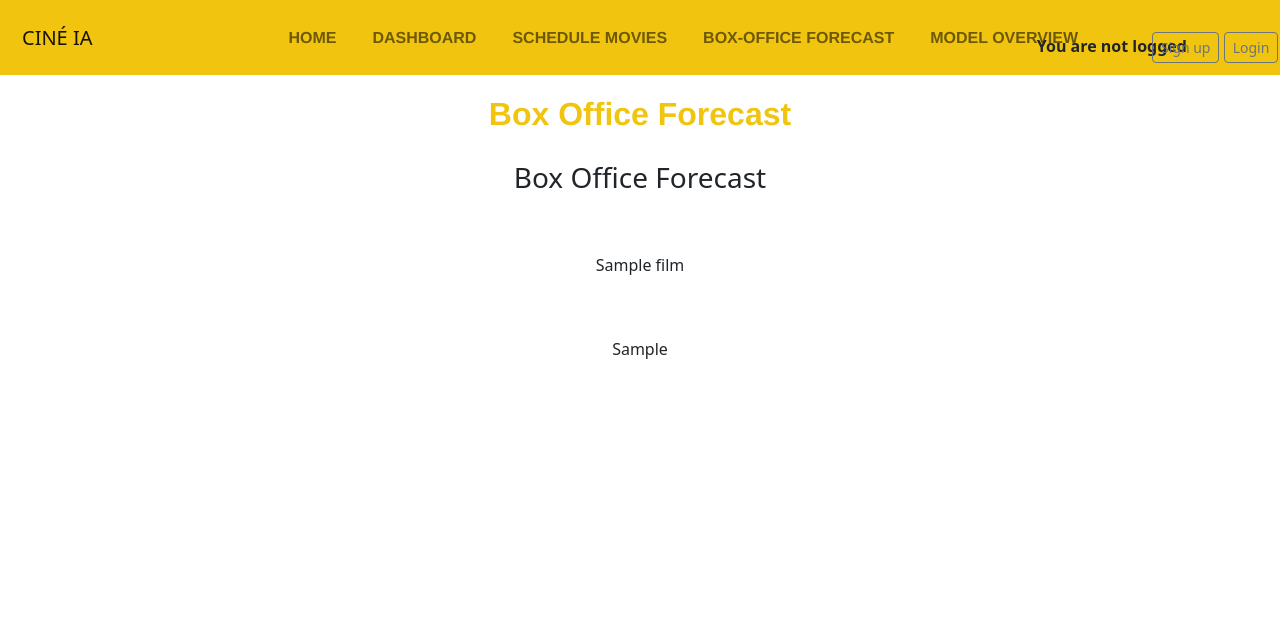
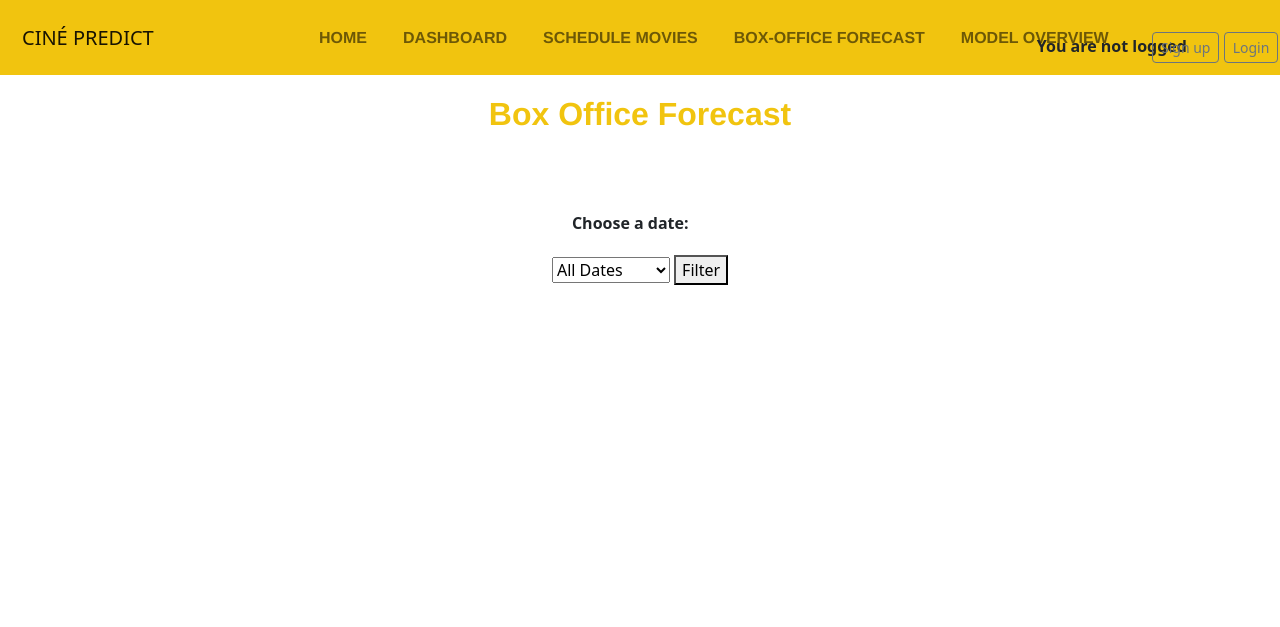
Before and after one commit to RolaMmss/prevoir_la_popularite_d_un_film, a Django app: page /box_office/ in a window 1280 px wide. Shown: the top 627 px of the page. Run offline with Django 4.2, Linux system fonts and the light colour scheme; tables that the repository leaves empty hold one stand-in row (values such as "Sample post"); some libraries are stand-ins or nearby versions.

Commit message:
liste déroulante des dates

```diff
--- a/project_cinema/myapp/models.py
+++ b/project_cinema/myapp/models.py
@@ -1,5 +1,5 @@
 from django.db import models
-
+from django.utils import timezone
 
 
 
@@ -7,6 +7,10 @@
 class Film(models.Model):
     titre = models.CharField(max_length=500)
     distributeur = models.CharField(max_length=500)
+    date = models.DateField(default=timezone.now)
+
+
+
 
 
     class Meta:
--- a/project_cinema/myapp/templates/myapp/base.html
+++ b/project_cinema/myapp/templates/myapp/base.html
@@ -12,7 +12,7 @@
     <link media="all" href="{% static 'css/style.css' %}" rel="stylesheet" />
 
 
-    <title> Ciné IA </title>
+    <title> CinéPredict </title>
 </head>
 
 <body>
--- a/project_cinema/myapp/templates/pages_main/Box_off_forecast.html
+++ b/project_cinema/myapp/templates/pages_main/Box_off_forecast.html
@@ -6,18 +6,33 @@
 
 
 <div class='container_signup'>
+    <h1>Box Office Forecast</h1>
 
-<h1>Box Office Forecast</h1>
+    <form method="GET">
+        <label for="date_filter">Choose a date:</label>
+        <select id="date_filter" name="date_filter">
+            <option value="">All Dates</option>
+            {% for date in distinct_dates %}
+                <option value="{{ date|date:'Y-m-d' }}" {% if date == selected_date %}selected{% endif %}>{{ date }}</option>
+            {% endfor %}
+        </select>
+        <button type="submit">Filter</button>
+    </form>
 
-{% for film in films %}
-<h3>Box Office Forecast</h3>
-    <div>
-        <p>{{ film.titre }}</p>
-        <p>{{ film.distributeur }}</p>
-
-        <!-- Ajoutez d'autres informations que vous souhaitez afficher -->
-    </div>
-{% endfor %}
+    {% if selected_date %}
+        <h2>Films for selected date: {{ selected_date }}</h2>
+        {% if films %}
+            <ul>
+                {% for film in films %}
+                    <li>{{ film.titre }}
+                        {{ film.distributeur }} </li>
+                {% endfor %}
+            </ul>
+        {% else %}
+            <p>No films available for the selected date.</p>
+        {% endif %}
+    {% endif %}
 
 </div>
+
 {% endblock %}
--- a/project_cinema/myapp/views.py
+++ b/project_cinema/myapp/views.py
@@ -4,6 +4,7 @@
 from django.urls import reverse_lazy
 from . import forms
 from .models import Film
+from datetime import datetime, timedelta
 
 
 def dashboard(request):
@@ -20,19 +21,53 @@
 
 
 
-def box_office(request):
-    # Récupérer les 4 premiers films depuis la base de données
-    film = Film.objects.all()[:4]
+# def box_office(request):
+#     # Récupérer les 4 premiers films depuis la base de données
+#     film = Film.objects.all()[:4]
 
-    return render(request, 'pages_main/Box_off_forecast.html', {'films': film})
+#     return render(request, 'pages_main/Box_off_forecast.html', {'films': film})
+
+from django.db.models import DateField
+from django.db.models.functions import Cast
+from django.forms import Form, DateField as FormDateField
+from django import forms
+
+class DateFilterForm(forms.Form):
+    date = forms.DateField(widget=forms.Select(attrs={'onchange': 'this.form.submit();'}), required=False)
+
 
 # def box_office(request):
-#     # Récupérer tous les films depuis la base de données
-#     films = Film.objects.all()
+#     # Fetch distinct dates from the films table
+#     distinct_dates = Film.objects.order_by('date').values_list('date', flat=True).distinct()
 
-#     # Filtrer les films par date (à adapter selon vos besoins)
-#     date_filter = request.GET.get('date_filter')
-#     if date_filter:
-#         films = films.filter(date=date_filter)
+#     # If the form is submitted, get the selected date from the request
+#     selected_date = request.GET.get('date_filter')
 
-#     return render(request, 'pages_main/Box_off_forecast.html', {'films': films})
+#     # If a date is selected, filter films based on the selected date
+#     if selected_date:
+#         films = Film.objects.filter(date=selected_date)
+#     else:
+#         # If no date is selected, display all films
+#         films = Film.objects.all()
+
+#     return render(request, 'pages_main/Box_off_forecast.html', {'films': films, 'distinct_dates': distinct_dates})
+
+
+
+
+def box_office(request):
+    # Fetch distinct dates from the films table
+    distinct_dates = Film.objects.order_by('date').values_list('date', flat=True).distinct()
+
+    # If the form is submitted, get the selected date from the request
+    selected_date_str = request.GET.get('date_filter')
+
+    # Initialize the films variable
+    films = None
+
+    # If a date is selected, convert it to the correct format and filter films based on the selected date
+    if selected_date_str:
+        selected_date = datetime.strptime(selected_date_str, '%Y-%m-%d').date()
+        films = Film.objects.filter(date=selected_date)
+
+    return render(request, 'pages_main/Box_off_forecast.html', {'films': films, 'distinct_dates': distinct_dates, 'selected_date': selected_date_str})
--- a/project_cinema/templates/includes/header.html
+++ b/project_cinema/templates/includes/header.html
@@ -2,7 +2,7 @@
 
 <nav class="navbar navbar-expand-lg bg-light">
     <div class="container-fluid">
-      <a class="navbar-brand" href="#">CINÉ IA</a>
+      <a class="navbar-brand" href="#">CINÉ PREDICT</a>
       <button class="navbar-toggler" type="button" data-bs-toggle="collapse" data-bs-target="#navbarSupportedContent" aria-controls="navbarSupportedContent" aria-expanded="false" aria-label="Toggle navigation">
         <span class="navbar-toggler-icon"></span>
       </button>
```
Also changed, not shown: project_cinema/myapp/migrations/0001_initial.py, project_cinema/myapp/migrations/0002_auto_20230803_1041.py (deleted), project_cinema/myapp/migrations/0003_auto_20230803_1133.py (deleted), project_cinema/myapp/migrations/0004_auto_20230803_1137.py (deleted).
